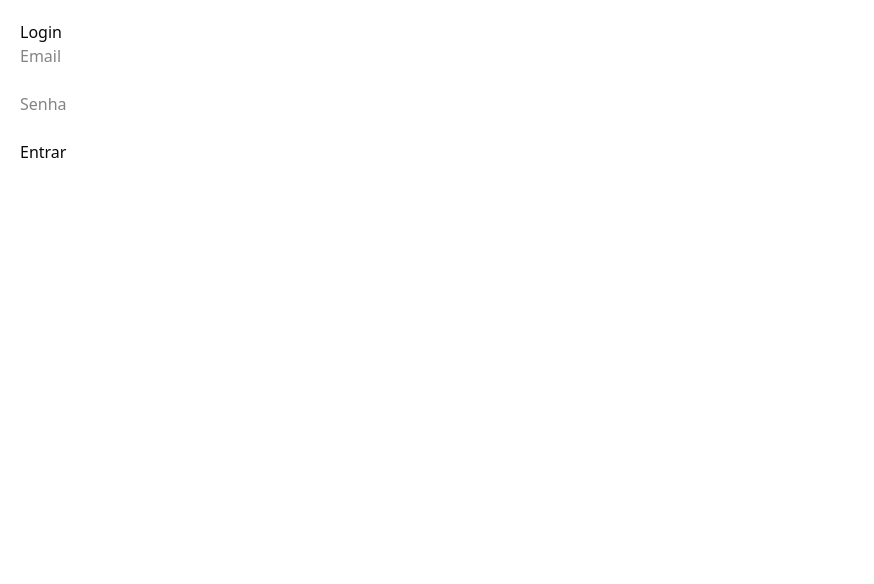
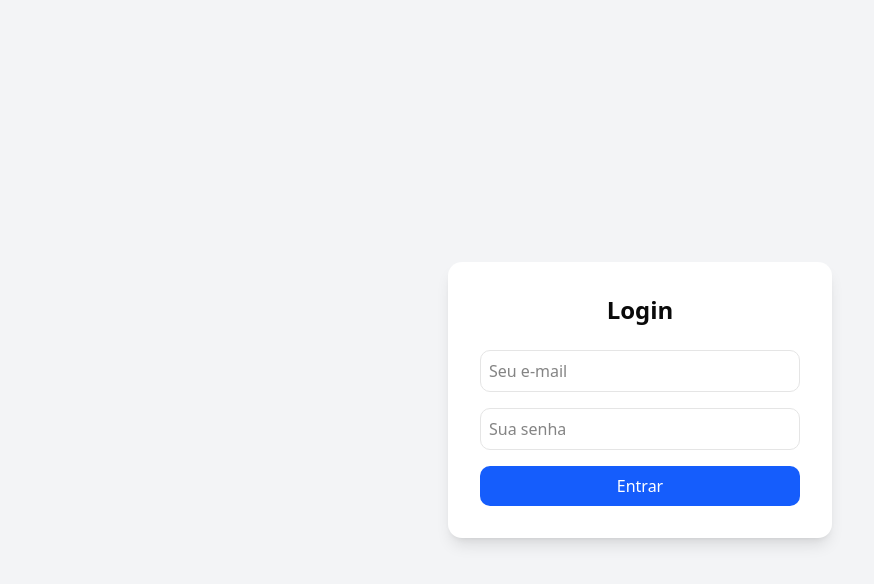
Before and after one commit to TH3UZADS01/clipperx, a Next.js app: page /login in a window 1280 px wide. Shown: the top 584 px of the page, without its empty margins (0-874 px from the left). Built offline with nearby package versions, Linux system fonts and the light colour scheme.

Commit message:
funcinamento_da_tela_de_login

```diff
--- a/src/app/login/page.tsx
+++ b/src/app/login/page.tsx
@@ -1,30 +1,98 @@
+//projeto feito em .tsx ou seja (HTML + CSS [tailwind] + TYPESCIPT)
+
 "use client";
 
+import { useRouter } from "next/navigation";
+import { useState } from "react";
 
-import { useState } from "react";
-import { users } from "@/lib/users";
 
+//criação de acessos para simulação de um login
+const usersFake = [
+{ email: "admin@email.com", password: "123456" },
+{ email: "helder@example.com", password: "789456" },];
+
+
+//Isso cria uma função React que representa uma página.
 export default function LoginPage() {
+
+  const router = useRouter();
+
+  // estados para guardar o email e senha digitados
   const [email, setEmail] = useState("");
   const [password, setPassword] = useState("");
-  const [message, setMessage] = useState("");
-
   function handleLogin(e: React.FormEvent) {
     e.preventDefault();
 
-    const user = users.find(
-      (u) => u.email === email && u.password === password
-    );
+    // a constante vai verificar se o login e valido e retornar uma mengsagem em alert
+    const userFound = usersFake.find(
+      (user) => user.email === email && user.password === password);
 
-    if (!user) {
-      setMessage("Email ou senha incorretos!");
-      return;
+    if (userFound) {
+      alert("Login realizado com sucesso!");
+      router.push("/"); // redirecionamento
+    } else {
+      alert("Email ou senha incorretos!");
     }
-
-    setMessage(`Bem-vindo, ${user.name}!`);
   }
 
+//aqui começa o html
+
+//estrutura nova ultilizando tailwind e typescipt
   return (
+    <div className="min-h-screen flex items-center justify-center bg-gray-100">
+
+      {/* CAIXA DO FORMULÁRIO */}
+      <div className="bg-white p-8 rounded-xl shadow-lg w-full max-w-sm">
+
+        <h1 className="text-2xl font-bold text-center mb-6">Login</h1>
+
+        {/* FORM */}
+        <form onSubmit={handleLogin} className="flex flex-col space-y-4">
+
+          {/* CAMPO EMAIL */}
+          <input
+            type="email"
+            placeholder="Seu e-mail"
+            className="border p-2 rounded-lg"
+            onChange={(e) => setEmail(e.target.value)}
+          />
+
+          {/* CAMPO SENHA */}
+          <input
+            type="password"
+            placeholder="Sua senha"
+            className="border p-2 rounded-lg"
+            onChange={(e) => setPassword(e.target.value)}
+          />
+
+          {/* BOTÃO */}
+          <button
+            type="submit"
+            className="bg-blue-600 text-white p-2 rounded-lg hover:bg-blue-700"
+          >
+            Entrar
+          </button>
+        </form>
+      </div>
+    </div>
+  );
+}
+
+
+
+
+
+
+
+
+
+
+
+
+
+
+//estrutura abaixo antiga
+/*  return (
     <div style={{ padding: 20 }}>
       <h1>Login</h1>
 
@@ -49,4 +117,4 @@
       <p>{message}</p>
     </div>
   );
-}
+}*/
```
